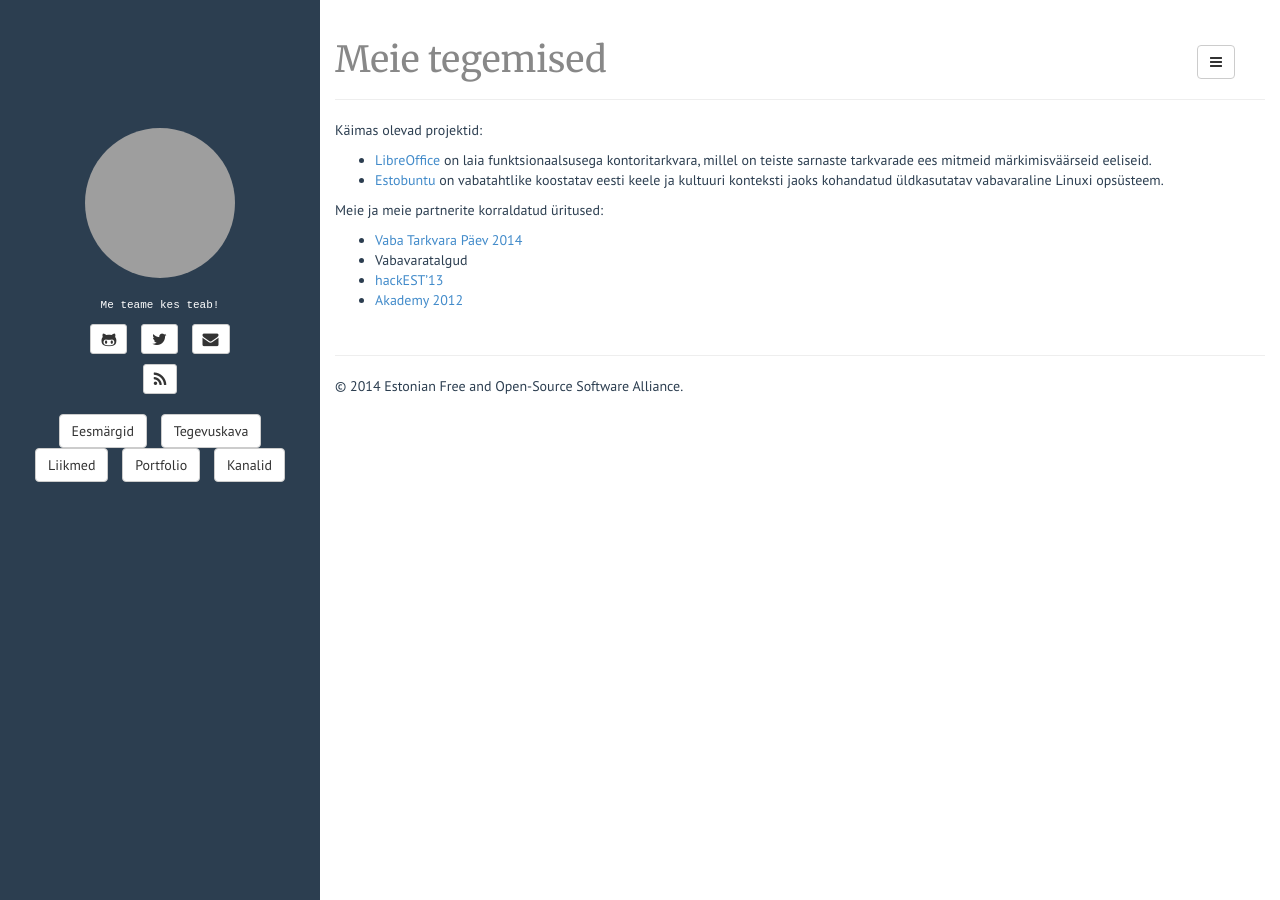
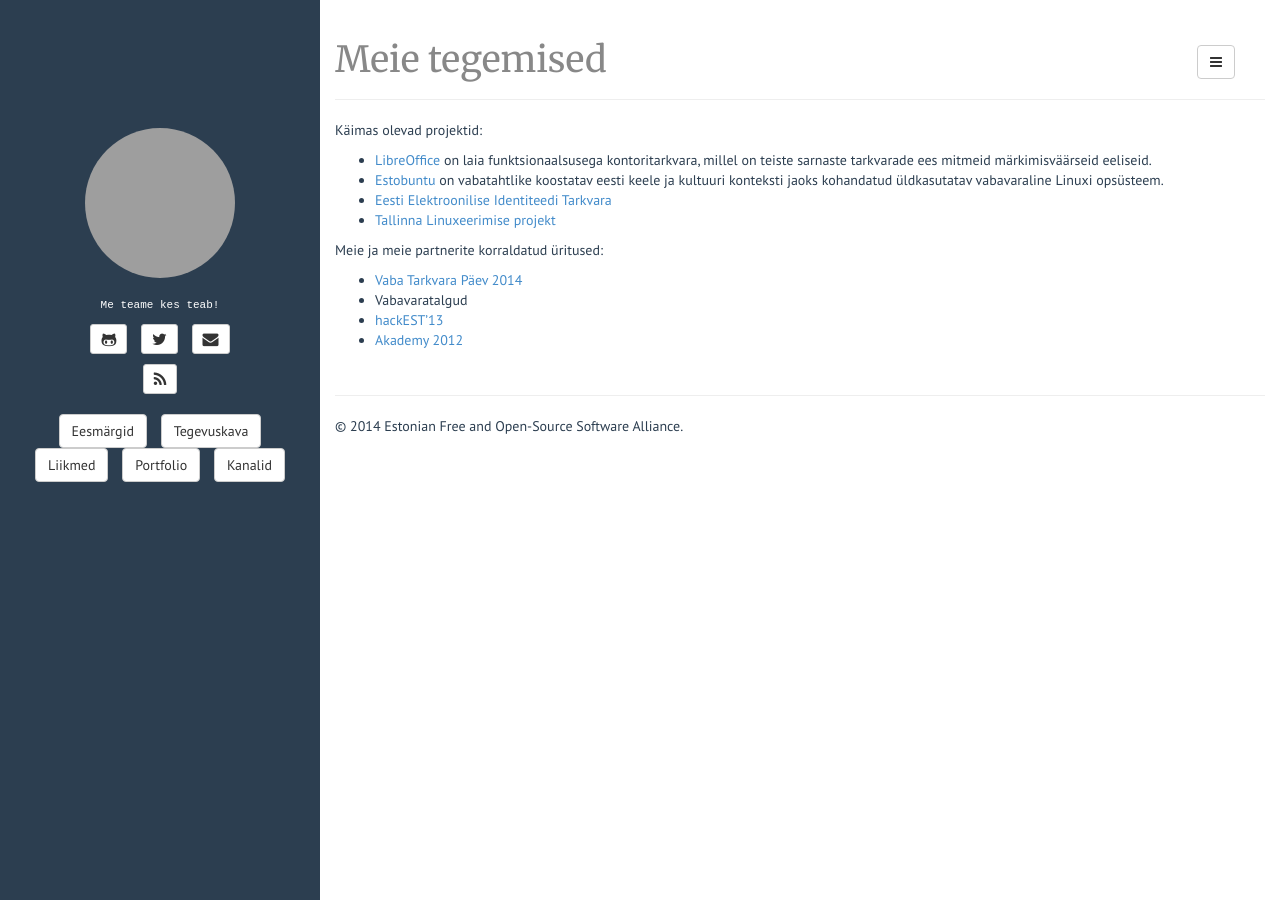
Before and after one commit to alvatal/alvatal.github.io, a Jekyll site: the page built from portfolio.md, in a window 1280 px wide. Built offline with Jekyll 4.4.1, drawn with Linux system fonts in a browser that asks for light colours; grey boxes are pictures that could not be loaded.

Commit message:
Added references

```diff
--- a/portfolio.md
+++ b/portfolio.md
@@ -11,6 +11,8 @@ Käimas olevad projektid:
   märkimisväärseid eeliseid.
 * [Estobuntu](http://estobuntu.org/) on vabatahtlike koostatav eesti keele ja
   kultuuri konteksti jaoks kohandatud üldkasutatav vabavaraline Linuxi opsüsteem.
+* [Eesti Elektroonilise Identiteedi Tarkvara](https://github.com/open-eid)
+* [Tallinna Linuxeerimise projekt](http://lauri.vosandi.com/2014/11/edu-ee.html)
 
 Meie ja meie partnerite korraldatud üritused:
 
```
Also changed, not shown: goals.md (+1 -0 lines).
